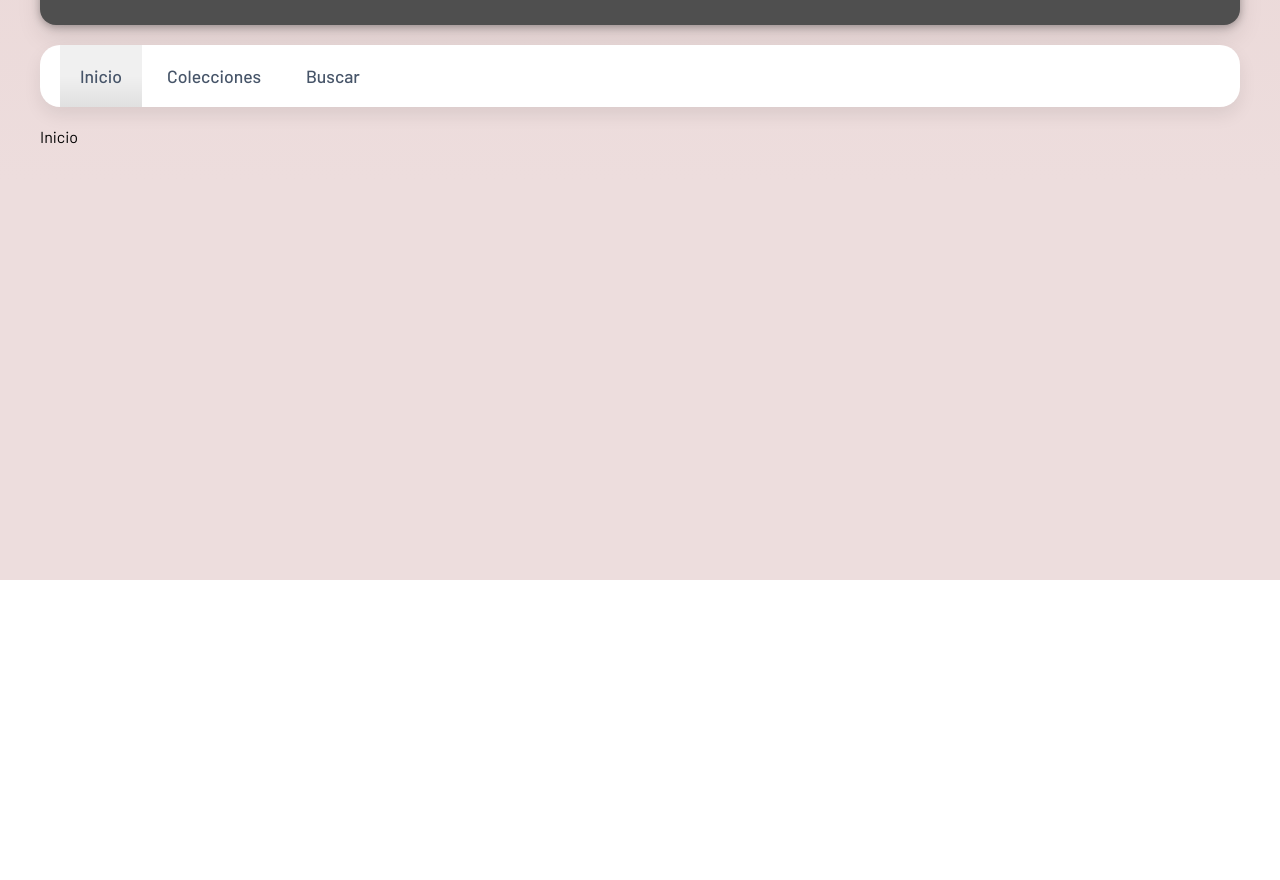
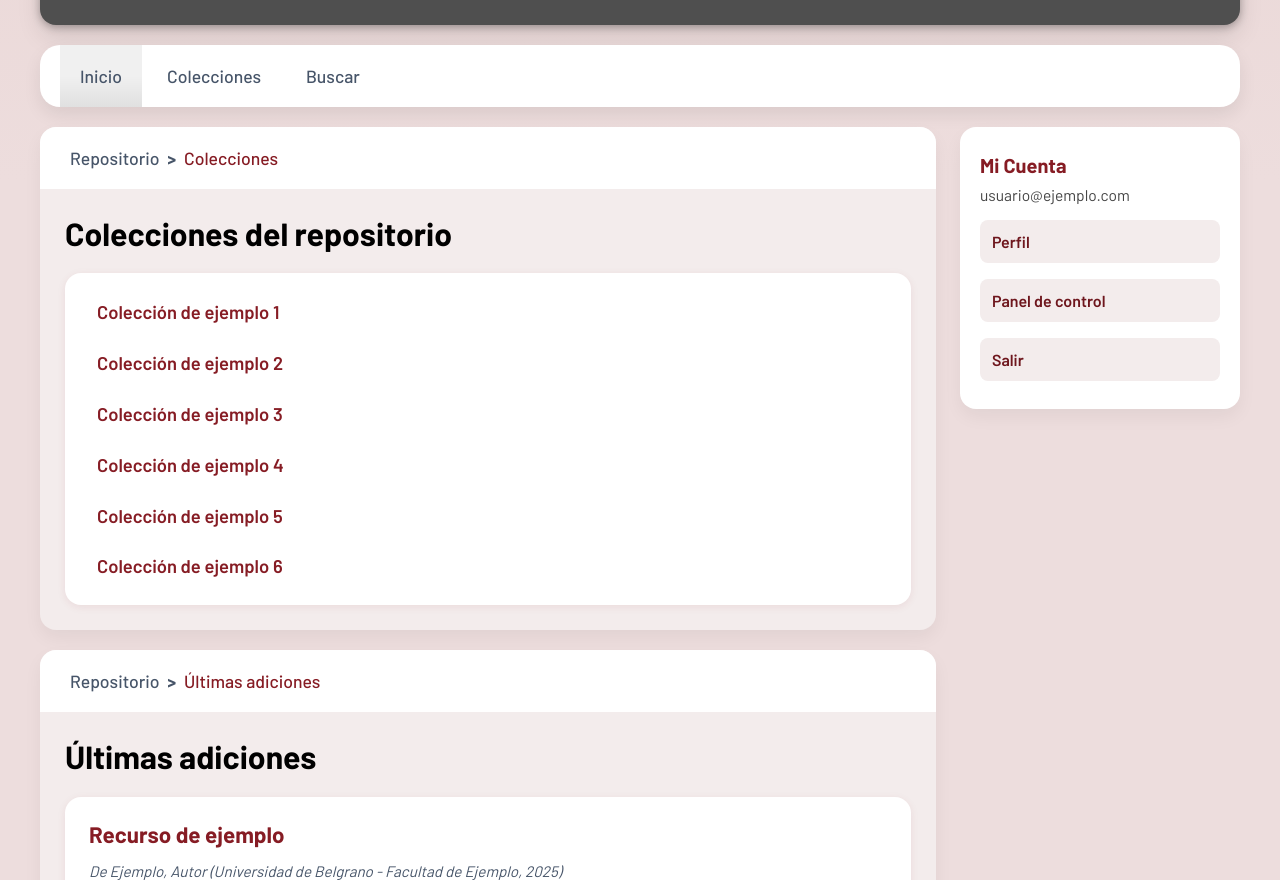
Before and after one commit to gerardowacker/conexionub, a Next.js app: page /repositorio in a window 1280 px wide. Shown: the part 220-1100 px from the top of the page. Before the commit the page ends 800 px from the top, so only its background shows below. Built offline with nearby package versions, Linux system fonts and the light colour scheme; no server answers; grey boxes are pictures that could not be loaded.

Commit message:
Added sample data into `repositorio`'s page

```diff
--- /dev/null
+++ b/src/app/repositorio/page.module.css
@@ -0,0 +1,101 @@
+.container {
+    margin-bottom: 20px;
+}
+
+.title {
+    margin-top: 0;
+}
+
+.resource {
+    display: block;
+    background: white;
+    border-radius: var(--radius);
+    box-shadow: 0 2px 8px rgba(134, 28, 36, 0.08);
+    padding: 1.5rem;
+    margin-bottom: 1rem;
+    transition: box-shadow .2s, transform .2s;
+}
+
+.resource:hover {
+    box-shadow: 0 4px 16px rgba(134, 28, 36, 0.16);
+    transform: translateY(-2px);
+}
+
+.resource-title {
+    color: var(--ub-red);
+    font-size: 1.4rem;
+    font-weight: 700;
+    margin: 0 0 0.5rem 0;
+    font-family: inherit;
+}
+
+.resource-author {
+    color: var(--muted);
+    font-size: 0.95rem;
+    font-weight: 400;
+    margin-bottom: 0.3rem;
+    font-style: italic;
+}
+
+.resource-description {
+    color: #222;
+    font-size: 1.05rem;
+    font-weight: 400;
+    margin-bottom: 0;
+    line-height: 1.6;
+}
+
+.resource:last-child {
+    margin-bottom: 0;
+}
+
+.collections {
+    margin: 0 0;
+    background: white;
+    border-radius: var(--radius);
+    box-shadow: 0 2px 8px rgba(134, 28, 36, 0.08);
+    padding: 1rem;
+    list-style: none;
+}
+
+.collection {
+    display: block;
+    color: var(--ub-red);
+    font-size: 1.15rem;
+    font-weight: 600;
+    padding: 0.75rem 1rem;
+    border-radius: calc(var(--radius) / 2);
+    margin-bottom: 0.3rem;
+    transition: background .2s, color .2s;
+    text-decoration: none;
+}
+
+.collection:hover {
+    background: var(--bg-darker);
+    color: var(--ring);
+}
+
+.collections li:last-child .collection {
+    margin-bottom: 0;
+}
+
+.see-more {
+    display: block;
+    padding: 1.5rem;
+    background: white;
+    color: var(--ub-red);
+    border-radius: var(--radius);
+    font-size: 1.1rem;
+    font-weight: 600;
+    text-align: left;
+    text-decoration: none;
+    box-shadow: 0 2px 8px rgba(134, 28, 36, 0.08);
+    transition: box-shadow .2s, transform .2s;
+    max-width: 350px;
+    width: 100%;
+}
+
+.see-more:hover {
+    box-shadow: 0 4px 16px rgba(134, 28, 36, 0.16);
+    transform: translateY(-2px);
+}
--- a/src/app/repositorio/page.tsx
+++ b/src/app/repositorio/page.tsx
@@ -1,10 +1,78 @@
 import React from "react";
+import Container from "@/components/container/Container";
+import Link from "next/link";
+import Sidebar from '@/components/sidebar/Sidebar';
+import sidebarStyles from '@/components/sidebar/Sidebar.module.css';
 
+import styles from './page.module.css'
 
 export default function Repositorio() {
     return (
-        <>
-           <span>Inicio</span>
-        </>
+        <div style={{display: 'flex', alignItems: 'flex-start'}}>
+            <div style={{flex: 1, minWidth: 0}}>
+                <Container id={'colecciones'} crumb={['Repositorio', <Link key={'Colecciones'} href={'#colecciones'}>Colecciones</Link>]}>
+                    <h1 className={styles['title']}>Colecciones del repositorio</h1>
+                    <ul className={styles['collections']}>
+                        <li><Link href={'/repositorio/coleccion/ejemplo'} className={styles['collection']}>Colección de ejemplo 1</Link></li>
+                        <li><Link href={'/repositorio/coleccion/ejemplo'} className={styles['collection']}>Colección de ejemplo 2</Link></li>
+                        <li><Link href={'/repositorio/coleccion/ejemplo'} className={styles['collection']}>Colección de ejemplo 3</Link></li>
+                        <li><Link href={'/repositorio/coleccion/ejemplo'} className={styles['collection']}>Colección de ejemplo 4</Link></li>
+                        <li><Link href={'/repositorio/coleccion/ejemplo'} className={styles['collection']}>Colección de ejemplo 5</Link></li>
+                        <li><Link href={'/repositorio/coleccion/ejemplo'} className={styles['collection']}>Colección de ejemplo 6</Link></li>
+                    </ul>
+                </Container>
+                <div className={styles['container']} />
+                <Container id={'ultimas'} crumb={['Repositorio',
+                    <Link key={'Últimas adiciones'} href={'#ultimas'}>Últimas adiciones</Link>]}>
+                    <h1 className={styles['title']}>Últimas adiciones</h1>
+                    <Link href={'/repositorio/recurso/ejemplo'} className={styles['resource']}>
+                        <h2 className={styles['resource-title']}>Recurso de ejemplo</h2>
+                        <p className={styles['resource-author']}>De Ejemplo, Autor (Universidad de Belgrano - Facultad
+                            de Ejemplo, 2025)</p>
+                        <p className={styles['resource-description']}>Esta es una descripción de ejemplo para un recurso
+                            añadido recientemente al repositorio. Proporciona información sobre el contenido y la
+                            utilidad del recurso.</p>
+                    </Link>
+                    <Link href={'/repositorio/recurso/ejemplo'} className={styles['resource']}>
+                        <h2 className={styles['resource-title']}>Recurso de ejemplo</h2>
+                        <p className={styles['resource-author']}>De Ejemplo, Autor (Universidad de Belgrano - Facultad
+                            de Ejemplo, 2025)</p>
+                        <p className={styles['resource-description']}>Esta es una descripción de ejemplo para un recurso
+                            añadido recientemente al repositorio. Proporciona información sobre el contenido y la
+                            utilidad del recurso.</p>
+                    </Link>
+                    <Link href={'/repositorio/recurso/ejemplo'} className={styles['resource']}>
+                        <h2 className={styles['resource-title']}>Recurso de ejemplo</h2>
+                        <p className={styles['resource-author']}>De Ejemplo, Autor (Universidad de Belgrano - Facultad
+                            de Ejemplo, 2025)</p>
+                        <p className={styles['resource-description']}>Esta es una descripción de ejemplo para un recurso
+                            añadido recientemente al repositorio. Proporciona información sobre el contenido y la
+                            utilidad del recurso.</p>
+                    </Link>
+                    <Link href={'/repositorio/recurso/ejemplo'} className={styles['resource']}>
+                        <h2 className={styles['resource-title']}>Recurso de ejemplo</h2>
+                        <p className={styles['resource-author']}>De Ejemplo, Autor (Universidad de Belgrano - Facultad
+                            de Ejemplo, 2025)</p>
+                        <p className={styles['resource-description']}>Esta es una descripción de ejemplo para un recurso
+                            añadido recientemente al repositorio. Proporciona información sobre el contenido y la
+                            utilidad del recurso.</p>
+                    </Link>
+                    <Link href={'/repositorio'} className={styles['see-more']}>
+                        Ver más
+                    </Link>
+                </Container>
+            </div>
+            <Sidebar>
+                <div className={sidebarStyles.block}>
+                    <div className={sidebarStyles.title}>Mi Cuenta</div>
+                    <div className={sidebarStyles.email}>usuario@ejemplo.com</div>
+                    <div className={sidebarStyles.buttonGroup}>
+                        <button className={sidebarStyles.button}>Perfil</button>
+                        <button className={sidebarStyles.button}>Panel de control</button>
+                        <button className={sidebarStyles.button}>Salir</button>
+                    </div>
+                </div>
+            </Sidebar>
+        </div>
     )
 }
```
